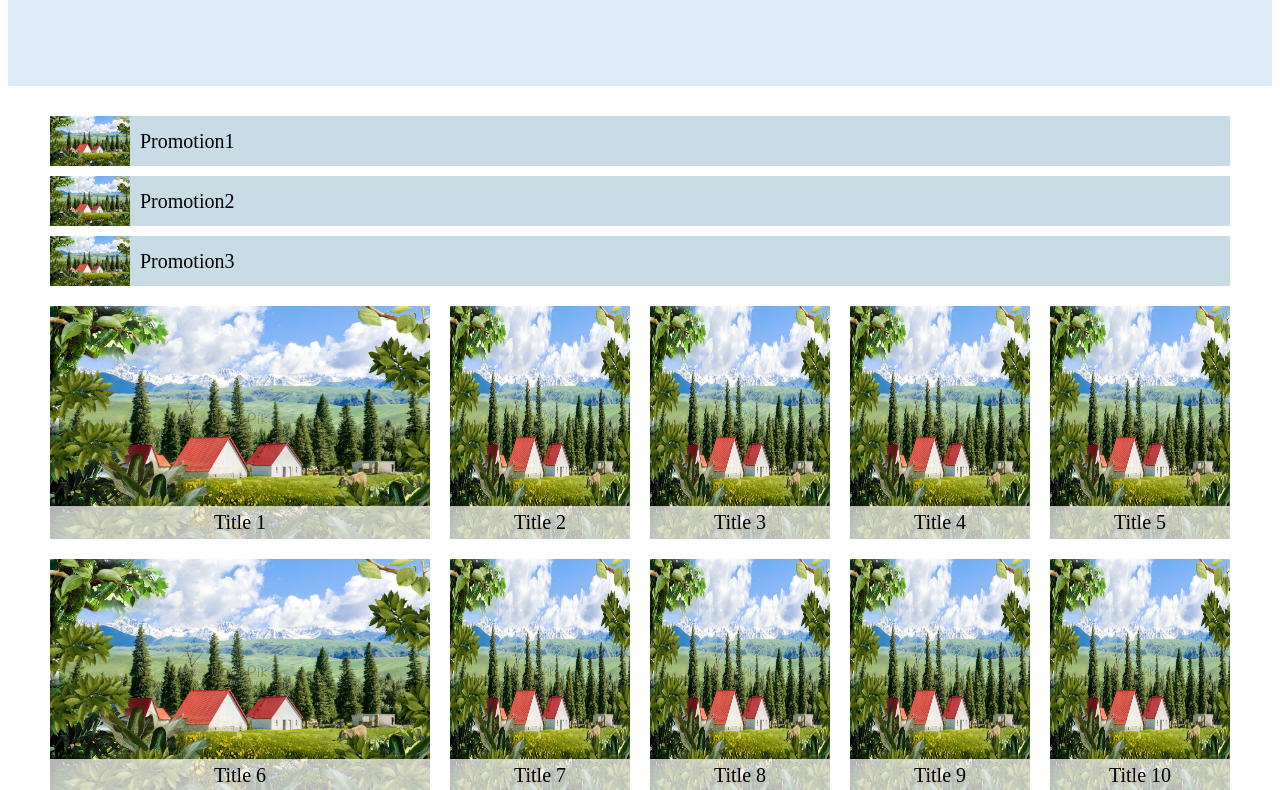
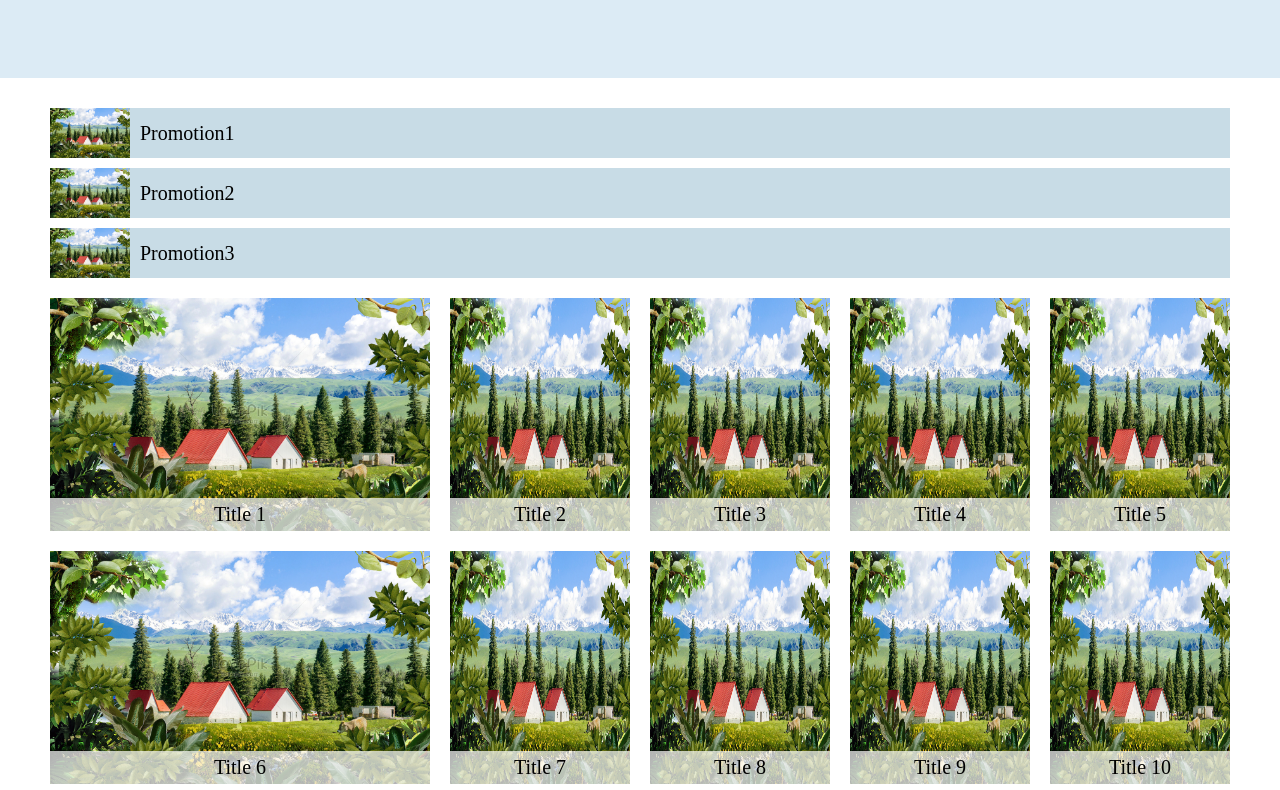
Before and after one commit to VadoHYH/WeHelp_FirstStage, a plain HTML site: page index.html in a window 1280 px wide. Shown: the part 215-1005 px from the top of the page. Drawn offline with Linux system fonts and the light colour scheme.

Commit message:
Update style.css

```diff
--- a/style.css
+++ b/style.css
@@ -1,6 +1,9 @@
 body {
-font-size: 20px;
-color: black;
+    margin: 0;
+    padding: 0;
+    box-sizing: border-box;
+    font-size: 20px;
+    color: black;
 }
 
 .navbar{
@@ -105,7 +108,7 @@ main{
     padding: 5px 0;
 }
 
-@media screen and (min-width: 1200px) and (max-width: 1920px){
+@media screen and (min-width: 1201px) and (max-width: 1920px){
     main{
         padding: 20px 0;
     }
@@ -134,7 +137,7 @@ main{
 
 }
 
-@media screen and (min-width:600px) and (max-width:1200px) {
+@media screen and (min-width:601px) and (max-width:1200px) {
     main {
         align-items: stretch;
         width: 90%;
```
